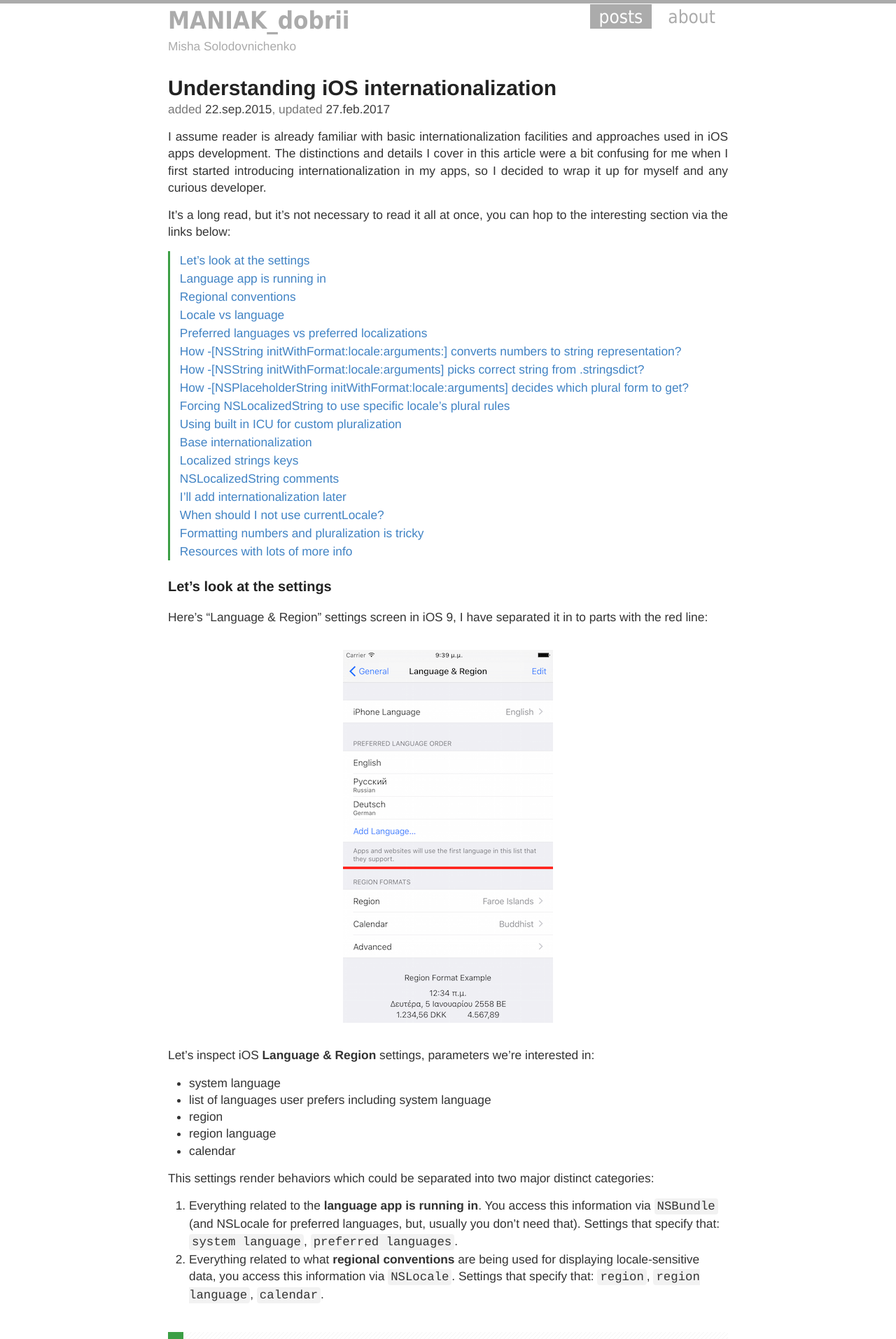
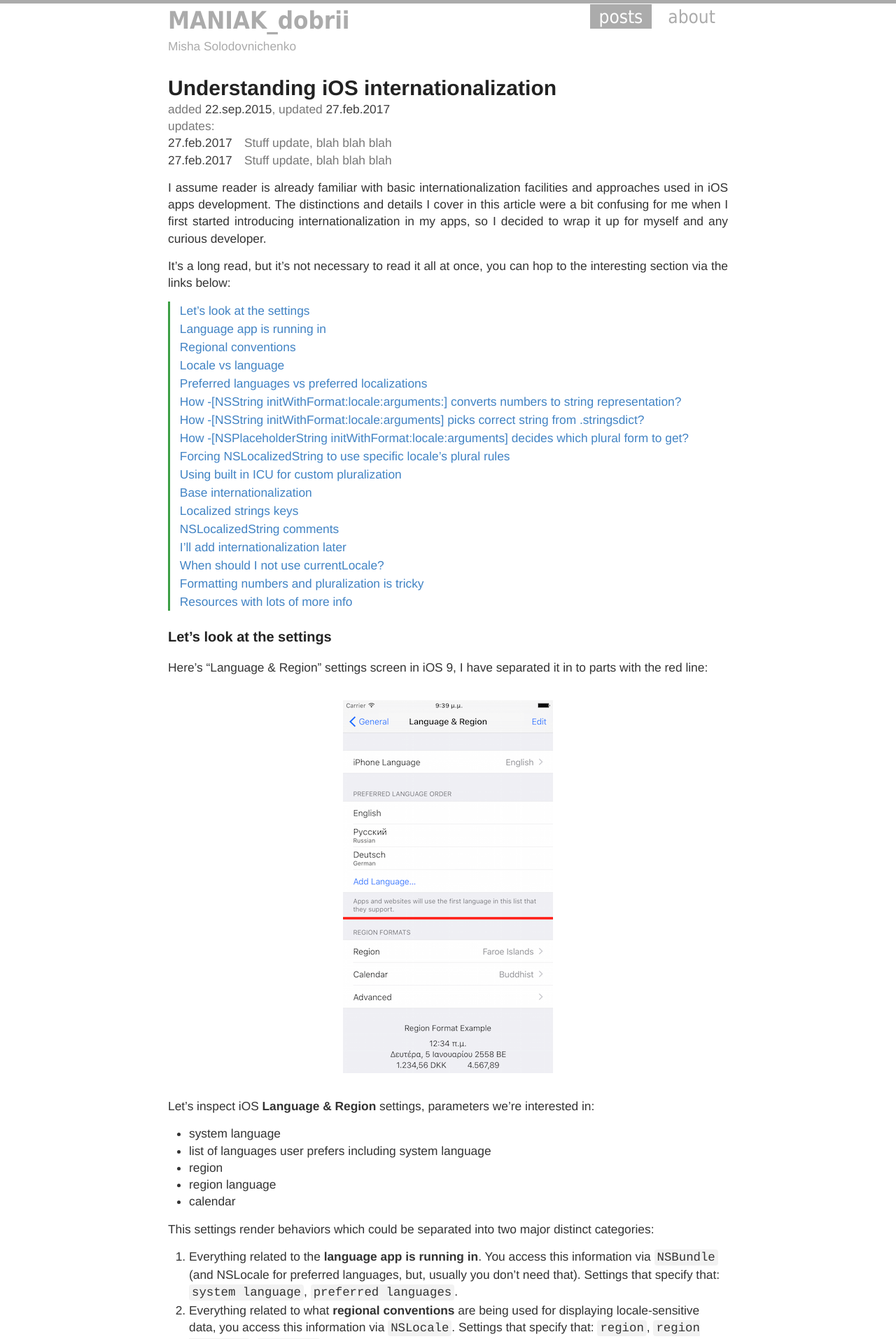
Before and after one commit to maniak-dobrii/maniak-dobrii.github.io, a Jekyll site: the page built from _posts/2015-9-22-understanding-ios-internationalization.md, in a window 1280 px wide. Shown: the top 1914 px of the page at 70% size. Built offline with Jekyll 4.4.1, drawn with Linux system fonts in a browser that asks for light colours; comment, search, counter and statistics services are not loaded.

Commit message:
Refactored dates display, introduced updates section

```diff
--- /dev/null
+++ b/_includes/f-format-date.html
@@ -0,0 +1 @@
+{% comment %} This requires "date" variable to be set via include {% endcomment %}{% if include.date %}{{ include.date | date: "%e.%b.%Y" | downcase }}{% endif %}
--- /dev/null
+++ b/_includes/post-dates.html
@@ -0,0 +1,4 @@
+{% comment %} Forms dates info for post, expects "date_added" and "date_updated" arguments {% endcomment %}
+<div class="date">
+	<span class="dull-meta-color">added </span><span class="vivid-meta-color">{% include f-format-date.html date=include.date_added %}</span>{% if include.date_updated %}<span class="dull-meta-color">, updated </span><span class="vivid-meta-color">{% include f-format-date.html date=include.date_updated %}</span>{% endif %}
+</div>
--- /dev/null
+++ b/_includes/post-updates.html
@@ -0,0 +1,15 @@
+{% comment %} This requires "updates" variable (array of {"date", "msg"} objects) to be set via include  {% endcomment %}
+{% if include.updates %}
+<div id="updates">
+  <span class="updates-meta">updates:</span>
+  <table>
+    <tbody>
+{% for update in include.updates %}
+      <tr>
+        <td class="update-date">{% include f-format-date.html date=update.date %}</td> <td class="update-msg">{{ update.msg }}</td>
+      </tr>
+{% endfor %}
+    </tbody>
+  </table>
+</div>
+{% endif %}
--- a/_layouts/post.html
+++ b/_layouts/post.html
@@ -6,12 +6,10 @@ layout: default
 
   <h1>{{ page.title }}</h1>
 
-  <div class="date">
-    <span style="color:rgb(120, 120, 120);">added <span style="color:#3d3d3d;">{{ page.date | date: "%e.%b.%Y" | downcase }}</span>{% if page.update_date %}, updated <span style="color:#3d3d3d;">{{ page.update_date | date: "%e.%b.%Y" | downcase }}</span>{% endif %}</span>
-  </div>
-
+  {% include post-dates.html date_added=page.date date_updated=page.update_date %}
 
   <div class="entry">
+    {% include post-updates.html updates=page.updates %}
     {{ content }}
   </div>
 
--- a/_posts/2015-9-22-understanding-ios-internationalization.md
+++ b/_posts/2015-9-22-understanding-ios-internationalization.md
@@ -2,6 +2,11 @@
 layout: post
 title: Understanding iOS internationalization
 update_date: 2017-02-27T18:07:35+04:00
+updates:
+  - date: 2017-02-27T19:35:33+04:00
+    msg: "Stuff update, blah blah blah"
+  - date: 2017-02-27T19:46:12+04:00
+    msg: "Stuff update, blah blah blah"
 ---
 
 I assume reader is already familiar with basic internationalization facilities and approaches used in iOS apps development. The distinctions and details I cover in this article were a bit confusing for me when I first started introducing internationalization in my apps, so I decided to wrap it up for myself and any curious developer.
--- a/_sass/_variables.scss
+++ b/_sass/_variables.scss
@@ -6,6 +6,10 @@
 // Colors
 $blue: #4183C4;
 $mdGreen: #3c9f45;
+
+// Post title portion colors
+$dullMetaColor: #787878;
+$vividMetaColor: #3d3d3d;
 
 // Grays
 $black: #000;
--- a/style.scss
+++ b/style.scss
@@ -249,6 +249,12 @@ main {
   border-bottom: none;
 }
 
+.posts {
+  p {
+    margin: 0.5em 0;
+  }
+}
+
 .post {
   a:hover {
     text-decoration: underline;
@@ -294,6 +300,32 @@ main {
 
   p {
     text-align:justify;
+  }
+}
+
+#updates {
+  margin: 0 0 0.5em 0;
+
+  .updates-meta {
+    @extend .dull-meta-color;
+  }
+
+  table, tr, td, th, tb {
+    border: none;
+    text-align: left;
+    border-collapse: collapse;
+  }
+
+  td.update-date {
+    @extend .vivid-meta-color;
+    white-space: nowrap;
+    padding: 0;
+  }
+
+  td.update-msg {
+    @extend .dull-meta-color;
+    width: 99%;
+    padding: 0 1em;
   }
 }
 
@@ -448,6 +480,14 @@ footer {
   margin-right: -50vw;
 }
 
+.dull-meta-color {
+  color: $dullMetaColor;
+}
+
+.vivid-meta-color {
+  color: $vividMetaColor;
+}
+
 
 // Settled on moving the import of syntax highlighting to the bottom of the CSS
 // ... Otherwise it really bloats up the top of the CSS file and makes it difficult to find the start
```
Also changed, not shown: index.html (+7 -19 lines).
